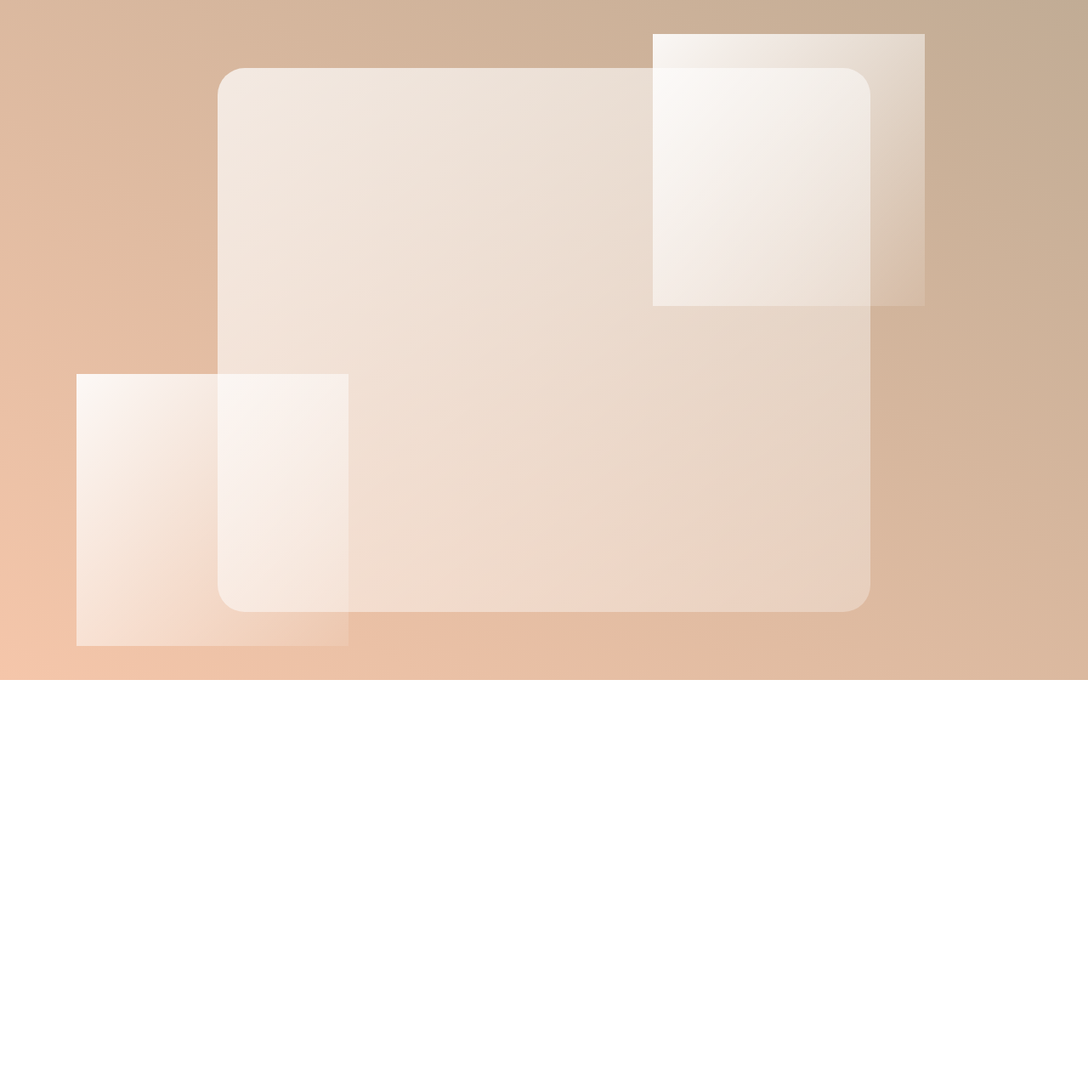
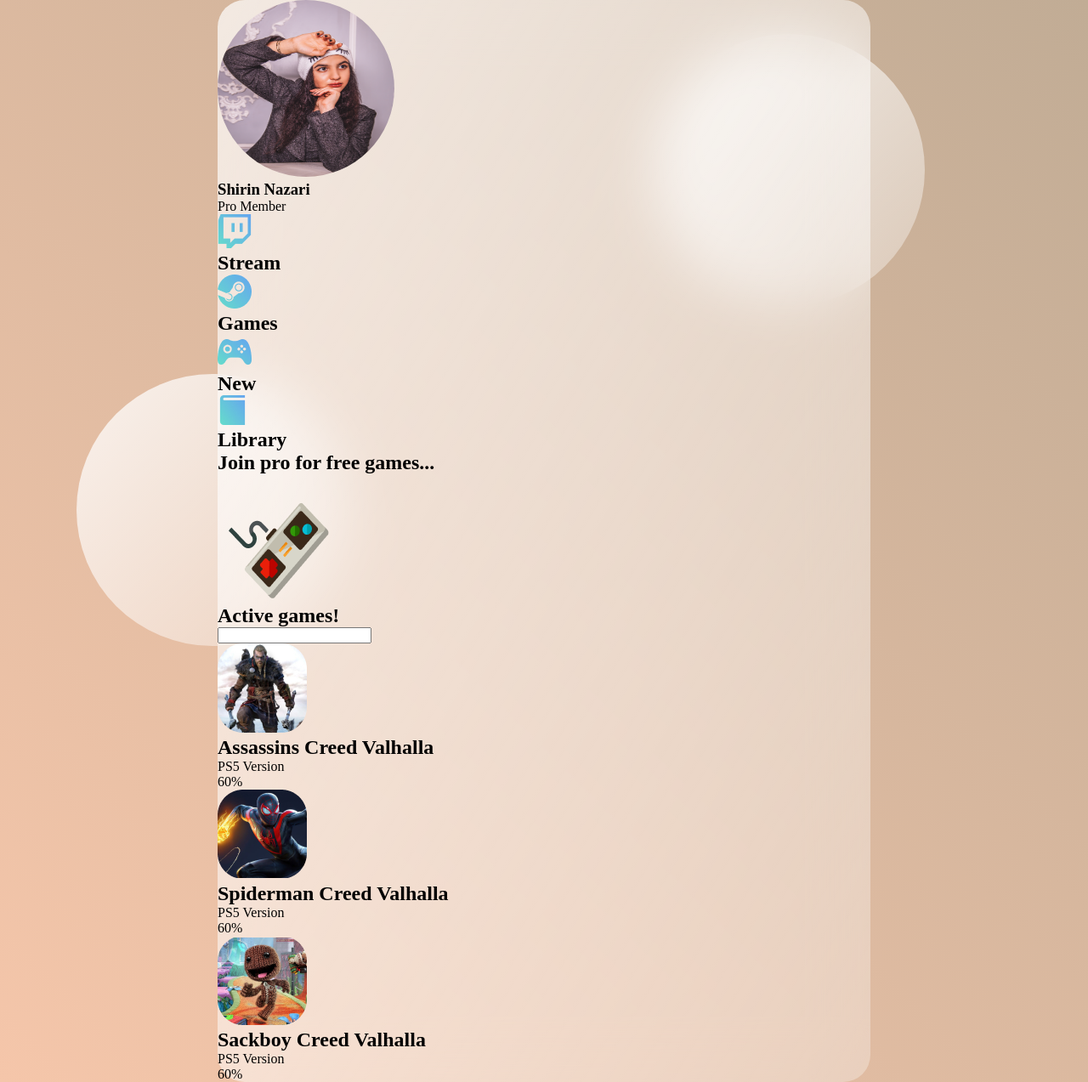
Before and after one commit to shirin-nazari/toturial, a plain HTML site: page index.html in a window 1280 px wide. Shown: the whole page at 85% size. Before the commit the page ends 800 px from the top, so only its background shows below. Drawn offline with Linux system fonts and the light colour scheme.

Commit message:
add images

```diff
--- a/index.html
+++ b/index.html
@@ -11,7 +11,75 @@
   </head>
   <body>
     <main>
-      <section class="glass"></section>
+      <section class="glass">
+        <div class="dashbord">
+          <div class="user">
+            <img
+              src="./images/Screenshot 2022-01-06 171907.png"
+              alt="pic-user"
+            />
+            <h3>Shirin Nazari</h3>
+            <p>Pro Member</p>
+          </div>
+          <div class="links">
+            <div class="link">
+              <img src="./images/twitch.png" alt="teitch" />
+              <h2>Stream</h2>
+            </div>
+            <div class="link">
+              <img src="./images/steam.png" alt="steam" />
+              <h2>Games</h2>
+            </div>
+            <div class="link">
+              <img src="./images/upcoming.png" alt="upcoming" />
+              <h2>New</h2>
+            </div>
+            <div class="link">
+              <img src="./images/library.png" alt="library" />
+              <h2>Library</h2>
+            </div>
+            <div class="pro">
+              <h2>Join pro for free games...</h2>
+              <img src="./images/controller.png" alt="controler" />
+            </div>
+          </div>
+        </div>
+        <div class="games">
+          <div class="status">
+            <h1>Active games!</h1>
+            <input type="text" id="search" />
+          </div>
+          <div class="cards">
+            <div class="card">
+              <img src="./images/assassins.png" alt="assassing" />
+              <div class="card-info">
+                <h2>Assassins Creed Valhalla</h2>
+                <p>PS5 Version</p>
+                <div class="progress"></div>
+              </div>
+              <div class="percentage">60%</div>
+            </div>
+            <div class="card">
+              <img src="./images/spiderman.png" alt="assassing" />
+              <div class="card-info">
+                <h2>Spiderman Creed Valhalla</h2>
+                <p>PS5 Version</p>
+                <div class="progress"></div>
+              </div>
+              <div class="percentage">60%</div>
+            </div>
+            <div class="card">
+              <img src="./images/sackboy.png" alt="assassing" />
+              <div class="card-info">
+                <h2>Sackboy Creed Valhalla</h2>
+                <p>PS5 Version</p>
+                <div class="progress"></div>
+              </div>
+              <div class="percentage">60%</div>
+            </div>
+          </div>
+        </div>
+      </section>
     </main>
     <div class="circle1"></div>
     <div class="circle2"></div>
--- a/style.css
+++ b/style.css
@@ -22,18 +22,21 @@
   );
   border-radius: 2rem;
   z-index: 3;
+  backdrop-filter: blur(2rem);
 }
 .circle1,
 .circle2 {
   background: #fff;
   background: linear-gradient(
     to right bottom,
-    rgba(255, 255, 255, 0.9),
-    rgba(255, 255, 255, 0.1)
+    rgba(255, 255, 255, 0.8),
+    rgba(255, 255, 255, 0.3)
   );
   height: 20rem;
   width: 20rem;
   position: absolute;
+  z-index: 2;
+  border-radius: 50%;
 }
 .circle1 {
   top: 5%;
@@ -43,3 +46,8 @@
   bottom: 5%;
   left: 7%;
 }
+.user img {
+  height: 13rem;
+  width: 13rem;
+  border-radius: 50%;
+}
```
Also changed, not shown: images/Screenshot 2022-01-06 171907.png (added), images/assassins.png (added), images/controller.png (added), images/library.png (added), images/sackboy.png (added), images/spiderman.png (added), images/steam.png (added), images/twitch.png (added), images/upcoming.png (added).
